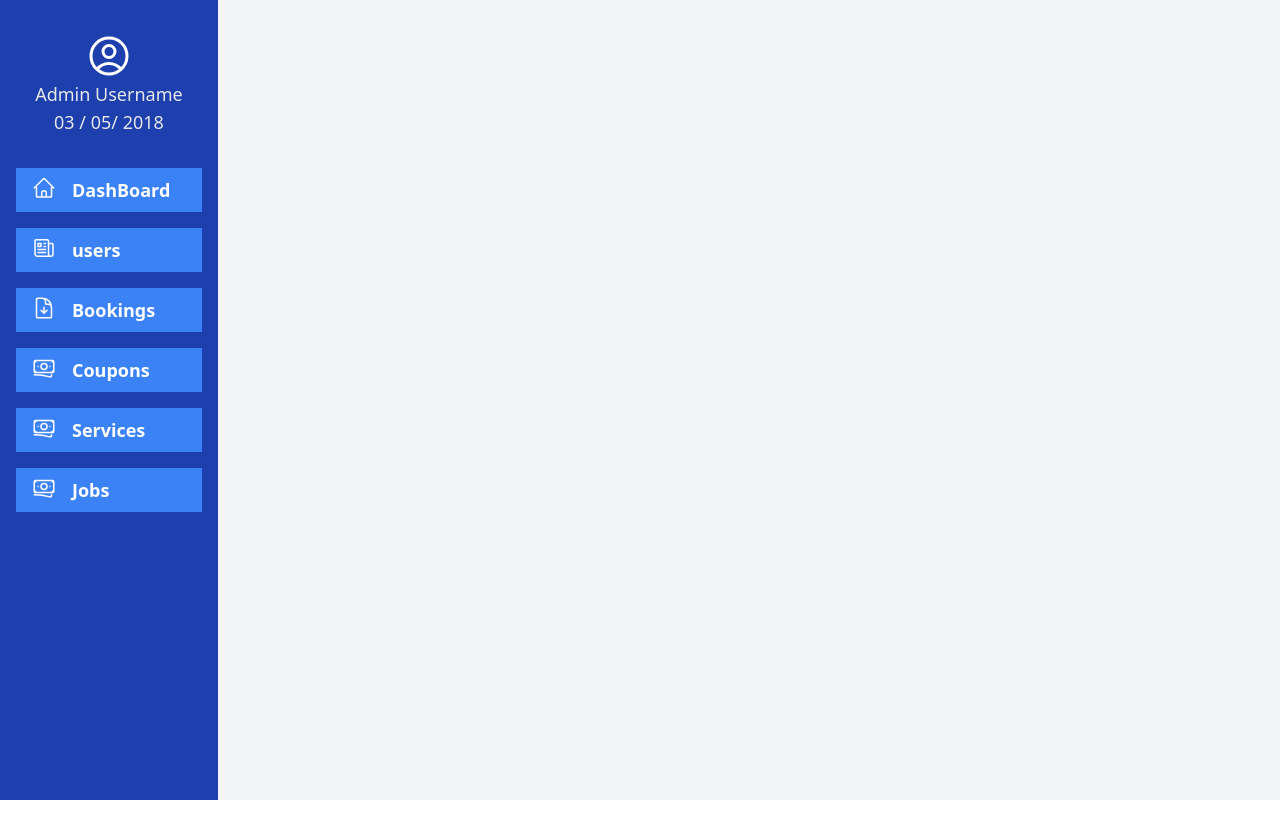
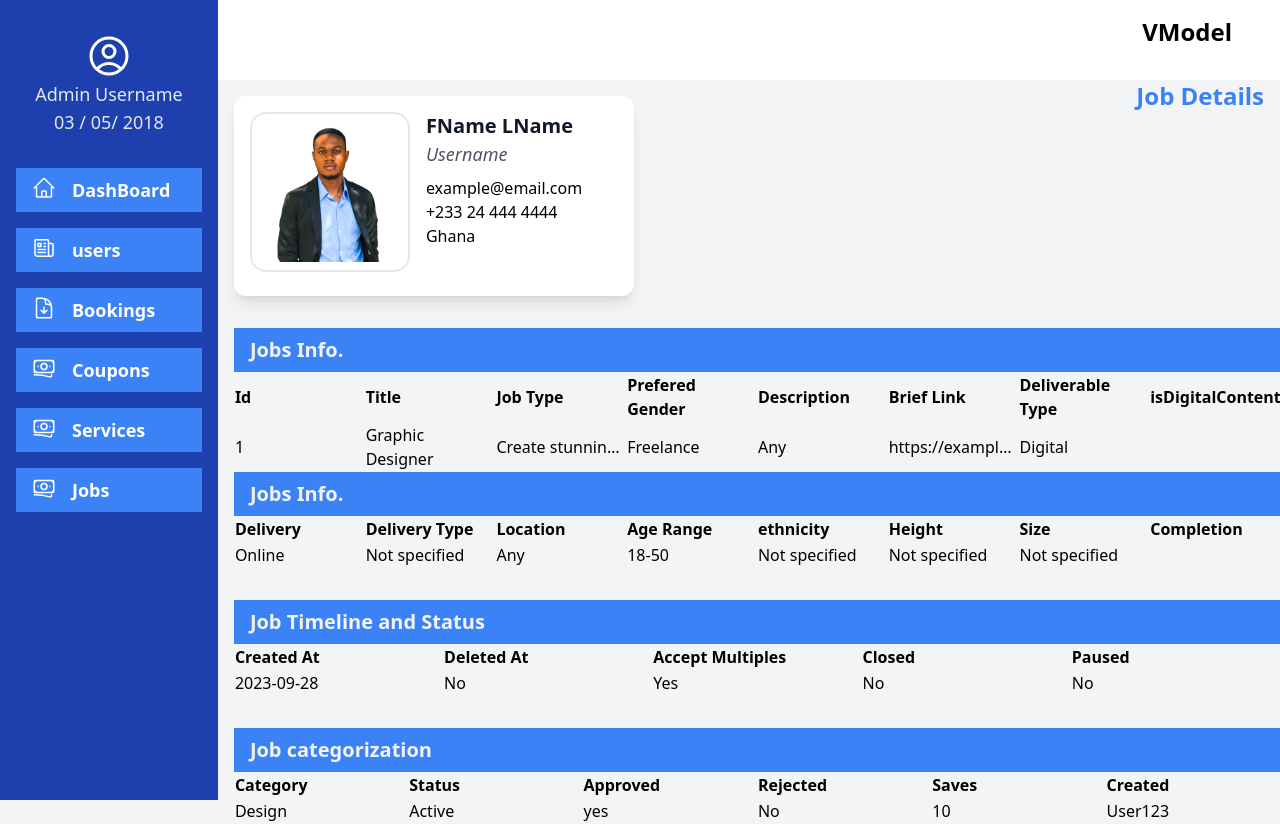
Before and after one commit to shinorspellz/Vmodel_Dashboard, a React (Create React App) app: page /jobs/jobdetails in a window 1280 px wide. Before the commit the page ends 800 px from the top, so only its background shows below. Built offline with nearby package versions, Linux system fonts and the light colour scheme.

Commit message:
done with job details

```diff
--- a/src/App.js
+++ b/src/App.js
@@ -10,6 +10,7 @@ import Services from "./pages/Services";
 import UserDetails from "./pages/UserDetails";
 import ServiceDetails from "./pages/ServiceDetails";
 import JobsPage from "./pages/JobsPage";
+import JobDetails from "./pages/JobDetails";
 
 function App() {
   return (
@@ -24,6 +25,7 @@ function App() {
             <Route path="/coupons" element={<Coupons />} />
             <Route path="/services" element={<Services />} />
             <Route path="/jobs" element={<JobsPage />} />
+            <Route path="/jobs/jobdetails" element={<JobDetails />} />
 
             <Route path="users/userdetail" element={<UserDetails />} />
             <Route
--- /dev/null
+++ b/src/pages/JobDetails.jsx
@@ -0,0 +1,271 @@
+import React from "react";
+import NavBar from "../components/NavBar";
+import profile from "../Asset/atmos.jpg";
+
+function Jobdetails() {
+  const job = {
+    id: 1,
+    title: "Graphic Designer",
+    jobType: "Freelance",
+    preferredGender: "Any",
+    shortDescription: "Create stunning graphics for marketing campaigns.",
+    briefFile: "graphic_brief.pdf",
+    briefLink: "https://example.com/brief",
+    deliverableType: "Digital",
+    isDigitalContent: true,
+    delivery: "Online",
+    deliveryType: "Download",
+    locationNeeded: "Not specified",
+    ethnicityNeeded: "Any",
+    ageRange: "18-50",
+    height: "Not specified",
+    size: "Not specified",
+    skinCompletion: "Not specified",
+    createdAt: "2023-09-28",
+    deletedAt: null,
+    views: 500,
+    acceptMultiples: true,
+    closed: false,
+    paused: false,
+    category: "Design",
+    status: "Active",
+    approved: true,
+    rejected: false,
+    saves: 10,
+    created: "User123",
+    usageType: "One-time",
+    usageLength: "1 month",
+  };
+
+  // Add more services as needed
+
+  return (
+    <div>
+      <NavBar />
+      <div className="flex justify-between">
+        <div className="w-[25rem] mt-4 ml-4 bg-white shadow-lg h-[25vh] mb-8 p-4 rounded-xl">
+          <div className="flex gap-4 mb-4">
+            <div className="w-40 h-40  rounded-2xl border-2 border-gray-200 p-2">
+              <img src={profile} />
+            </div>
+            <div className="text-left">
+              <h4 className="text-xl font-semibold text-gray-900">
+                FName LName
+              </h4>
+              <h5 className="text-lg font-medium text-gray-600 italic">
+                Username
+              </h5>
+
+              <div className="mt-2">
+                <h5>example@email.com</h5>
+                <h5>+233 24 444 4444</h5>
+                <h5>Ghana</h5>
+              </div>
+            </div>
+          </div>
+        </div>
+        <div className="text-2xl font-semibold text-blue-500 mr-4">
+          Job Details
+        </div>
+      </div>
+      <div className="ml-4">
+        <div>
+          <h3 className="bg-blue-500 py-2  pl-4 text-xl font-semibold text-gray-100">
+            Jobs Info.
+          </h3>
+          <div>
+            <table class=" w-full table-fixed text-left">
+              <thead>
+                <tr>
+                  <th>Id</th>
+                  <th>Title</th>
+                  <th>Job Type</th>
+                  <th>Prefered Gender</th>
+                  <th>Description</th>
+                  <th>Brief Link</th>
+                  <th>Deliverable Type</th>
+                  <th>isDigitalContent</th>
+                </tr>
+              </thead>
+              <tbody className="w-full">
+                <tr className="w-full">
+                  <td>{job.id}</td>
+
+                  <td>{job.title}</td>
+                  <td className="truncate">{job.shortDescription}</td>
+                  <td>{job.jobType}</td>
+                  <td>{job.preferredGender}</td>
+                  <td className="truncate">{job.briefLink}</td>
+                  <td>{job.deliverableType}</td>
+                  <td>{job.isDigitalContent}</td>
+                </tr>
+              </tbody>
+            </table>
+          </div>
+        </div>
+        <div>
+          <h3 className="bg-blue-500 py-2  pl-4 text-xl font-semibold text-gray-100">
+            Jobs Info.
+          </h3>
+          <div>
+            <table class=" w-full table-fixed text-left">
+              <thead>
+                <tr>
+                  <th>Delivery</th>
+                  <th>Delivery Type</th>
+                  <th>Location</th>
+                  <th>Age Range</th>
+                  <th>ethnicity</th>
+
+                  <th>Height</th>
+                  <th>Size</th>
+                  <th>Completion</th>
+                </tr>
+              </thead>
+              <tbody className="w-full">
+                <tr className="w-full">
+                  <td>{job.delivery}</td>
+
+                  <td>{job.locationNeeded}</td>
+                  <td className="truncate">{job.ethnicityNeeded}</td>
+                  <td>{job.ageRange}</td>
+                  <td>{job.height}</td>
+                  <td>{job.size}</td>
+                  <td>{job.skinCompletion}</td>
+                </tr>
+              </tbody>
+            </table>
+          </div>
+        </div>
+        <div className="mt-8">
+          <h3 className="bg-blue-500 py-2  pl-4 text-xl font-semibold text-gray-100">
+            Job Timeline and Status
+          </h3>
+          <table class=" w-full table-fixed text-left">
+            <thead>
+              <tr>
+                <th>Created At</th>
+                <th>Deleted At</th>
+                <th>Accept Multiples</th>
+                <th>Closed</th>
+                <th>Paused</th>
+              </tr>
+            </thead>
+            <tbody className="w-full">
+              <tr className="w-full">
+                <td>{job.createdAt}</td>
+                <td>{job.deletedAt ? <div>Yes</div> : <div>No</div>}</td>
+                <td>{job.acceptMultiples ? <div>Yes</div> : <div>No</div>}</td>
+                <td>{job.closed ? <div>Yes</div> : <div>No</div>}</td>
+                <td>{job.paused ? <div>Yes</div> : <div>No</div>}</td>
+              </tr>
+            </tbody>
+          </table>
+        </div>
+        <div className="mt-8">
+          <h3 className="bg-blue-500 py-2  pl-4 text-xl font-semibold text-gray-100">
+            Job categorization
+          </h3>
+          <table class=" w-full table-fixed text-left">
+            <thead>
+              <tr>
+                <th>Category</th>
+
+                <th>Status</th>
+                <th>Approved</th>
+                <th>Rejected</th>
+                <th>Saves</th>
+                <th>Created</th>
+              </tr>
+            </thead>
+            <tbody className="w-full">
+              <tr className="w-full">
+                <td>{job.category}</td>
+                <td>{job.status}</td>
+
+                <td className="truncate">
+                  {job.approved ? <div>yes</div> : <div>No</div>}
+                </td>
+                <td className="truncate">
+                  {job.rejected ? <div>yes</div> : <div>No</div>}
+                </td>
+                <td>{job.saves}</td>
+                <td>{job.created}</td>
+              </tr>
+            </tbody>
+          </table>
+        </div>
+      </div>
+    </div>
+  );
+}
+
+export default Jobdetails;
+
+// Service Information:
+
+// Title
+// Description
+// Service Type
+// Period
+// Approved
+// Price
+// Category
+// Usage Type
+// Created At
+// Last Updated
+// User and Interaction Information:
+// 11. User
+
+// Likes Status
+// Saves
+// Rejected
+// Discount
+// Views
+// Service Management:
+// 17. Initial Deposit
+
+// Deleted
+// Delivery
+// Metadata:
+// 20. Meta
+
+// Job Information:
+
+// ID
+// Job Title
+// Job Type
+// Preferred Gender
+// Short Description
+// Brief File
+// Brief Link
+// Deliverable Type
+// Is Digital Content
+// Delivery
+// Delivery Type
+// Location Needed
+// Ethnicity Needed
+// Age Range
+// Height
+// Size
+// Skin Completion
+// Job Timeline and Status:
+// 18. Created At
+
+// Deleted At
+// Views
+// Accept Multiples
+// Closed
+// Paused
+// Job Categorization:
+// 24. Category
+
+// Status
+// Approved
+// Rejected
+// Saves
+// Created
+// Usage Information:
+// 30. Usage Type
+
+// Usage Length
--- a/src/pages/JobsPage.jsx
+++ b/src/pages/JobsPage.jsx
@@ -6,7 +6,7 @@ function JobsPage() {
   let navigate = useNavigate();
 
   const serviceClick = (id) => {
-    navigate(`servicedetails`);
+    navigate(`jobdetails`);
   };
   const services = [
     {
```
